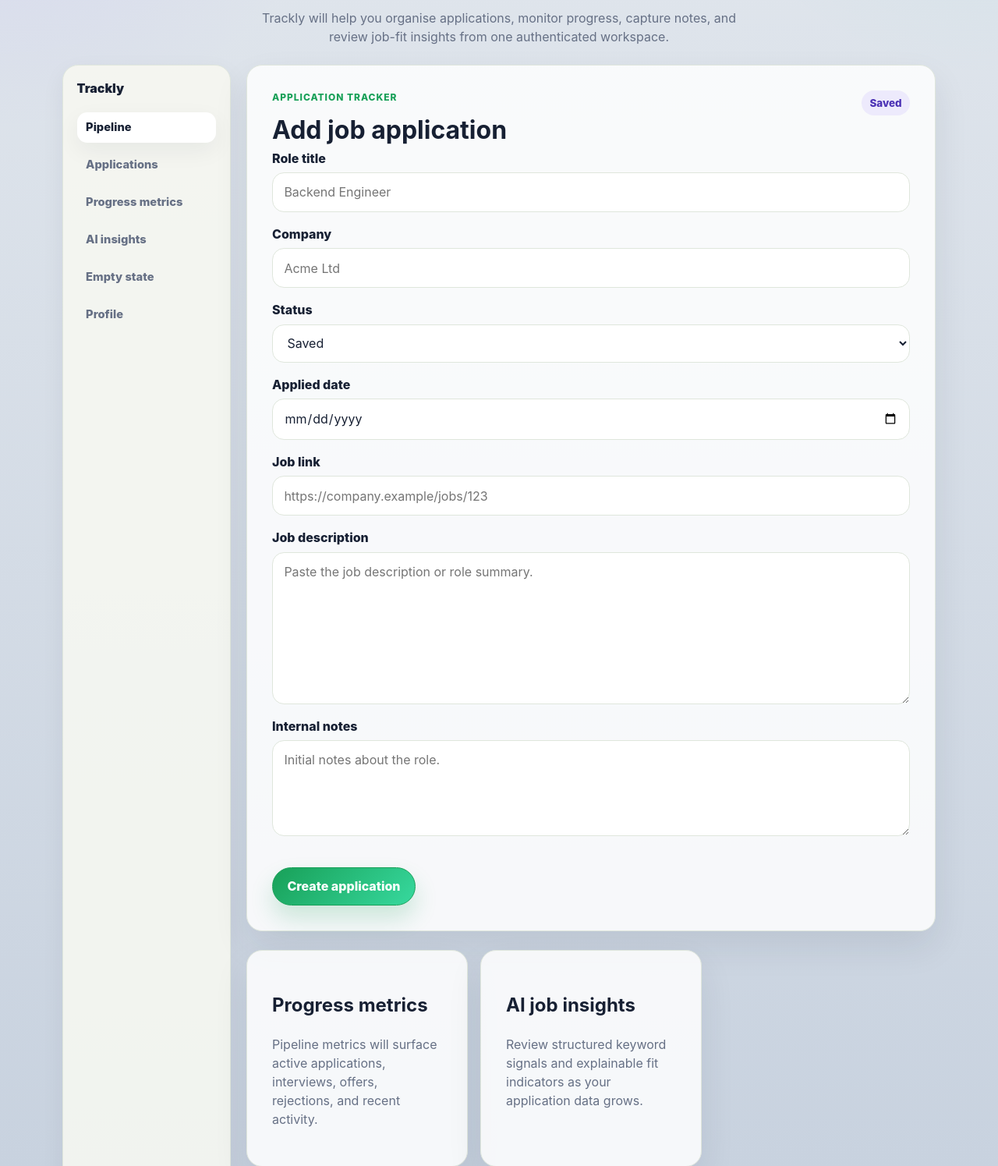
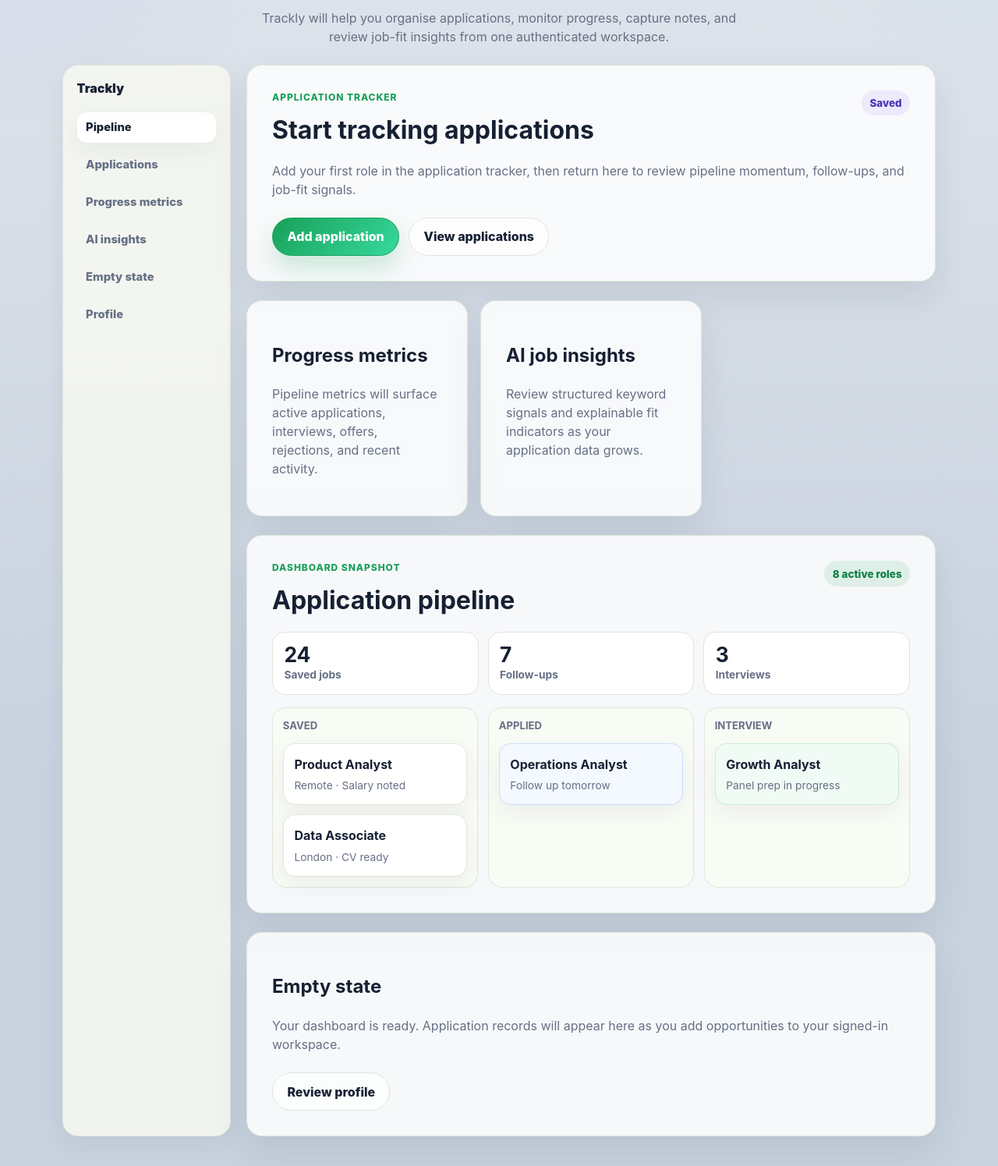
Before and after one commit to AAdewunmi/Trackly-Job-Applications-Tracker-Project, a Django app: page /dashboard/preview/ in a window 1280 px wide. Shown: the part 313-1808 px from the top of the page at 78% size. Run offline with Django 5.2, Linux system fonts and the light colour scheme.

Commit message:
refactor(dashboard): link to canonical application workflow

```diff
--- a/apps/dashboard/views.py
+++ b/apps/dashboard/views.py
@@ -6,8 +6,6 @@ from django.contrib.auth.views import redirect_to_login
 from django.core.exceptions import PermissionDenied
 from django.views.generic import TemplateView
 
-from apps.jobs.forms import JobApplicationForm
-from apps.jobs.models import JobApplication
 from apps.roles.models import Role
 from apps.roles.permissions import is_trackly_admin
 
@@ -20,11 +18,6 @@ class UserDashboardView(LoginRequiredMixin, TemplateView):
     def get_context_data(self, **kwargs: object) -> dict[str, object]:
         """Add Sprint 1 empty-state dashboard context."""
         context = super().get_context_data(**kwargs)
-        context["application_form"] = JobApplicationForm(
-            initial={
-                "status": JobApplication.Status.SAVED,
-            }
-        )
         context["page_title"] = "Dashboard"
         return context
 
@@ -37,11 +30,6 @@ class TemporaryUserDashboardPreviewView(TemplateView):
     def get_context_data(self, **kwargs: object) -> dict[str, object]:
         """Add the standard dashboard context for temporary preview access."""
         context = super().get_context_data(**kwargs)
-        context["application_form"] = JobApplicationForm(
-            initial={
-                "status": JobApplication.Status.SAVED,
-            }
-        )
         context["page_title"] = "Dashboard Preview"
         return context
 
--- a/templates/dashboard/user_index.html
+++ b/templates/dashboard/user_index.html
@@ -31,53 +31,19 @@
                     <div class="tl-shot-header">
                         <div>
                             <p class="tl-eyebrow">Application tracker</p>
-                            <h2 id="applications-heading">Add job application</h2>
+                            <h2 id="applications-heading">Start tracking applications</h2>
                         </div>
                         <span class="tl-badge tl-badge-primary">Saved</span>
                     </div>
 
-                    <form class="tl-form" method="post" novalidate>
-                        {% csrf_token %}
+                    <p class="tl-muted">
+                        Add your first role in the application tracker, then return here to review pipeline momentum, follow-ups, and job-fit signals.
+                    </p>
 
-                        <div class="tl-field">
-                            <label class="tl-label" for="{{ application_form.title.id_for_label }}">Role title</label>
-                            {{ application_form.title }}
-                        </div>
-
-                        <div class="tl-field">
-                            <label class="tl-label" for="{{ application_form.company.id_for_label }}">Company</label>
-                            {{ application_form.company }}
-                        </div>
-
-                        <div class="tl-field">
-                            <label class="tl-label" for="{{ application_form.status.id_for_label }}">Status</label>
-                            {{ application_form.status }}
-                        </div>
-
-                        <div class="tl-field">
-                            <label class="tl-label" for="{{ application_form.applied_date.id_for_label }}">Applied date</label>
-                            {{ application_form.applied_date }}
-                        </div>
-
-                        <div class="tl-field">
-                            <label class="tl-label" for="{{ application_form.job_link.id_for_label }}">Job link</label>
-                            {{ application_form.job_link }}
-                        </div>
-
-                        <div class="tl-field">
-                            <label class="tl-label" for="{{ application_form.job_description.id_for_label }}">Job description</label>
-                            {{ application_form.job_description }}
-                        </div>
-
-                        <div class="tl-field">
-                            <label class="tl-label" for="{{ application_form.notes.id_for_label }}">Internal notes</label>
-                            {{ application_form.notes }}
-                        </div>
-
-                        <div class="tl-actions">
-                            <button class="tl-button tl-button-primary" type="submit" disabled>Create application</button>
-                        </div>
-                    </form>
+                    <div class="tl-actions">
+                        <a class="tl-button tl-button-primary" href="{% url 'jobs:application_create' %}">Add application</a>
+                        <a class="tl-button tl-button-secondary" href="{% url 'jobs:application_list' %}">View applications</a>
+                    </div>
                 </div>
             </section>
 
```
Also changed, not shown: apps/dashboard/tests/test_dashboard_views.py (+5 -10 lines), docs/design-system.md (+10 -0 lines).
